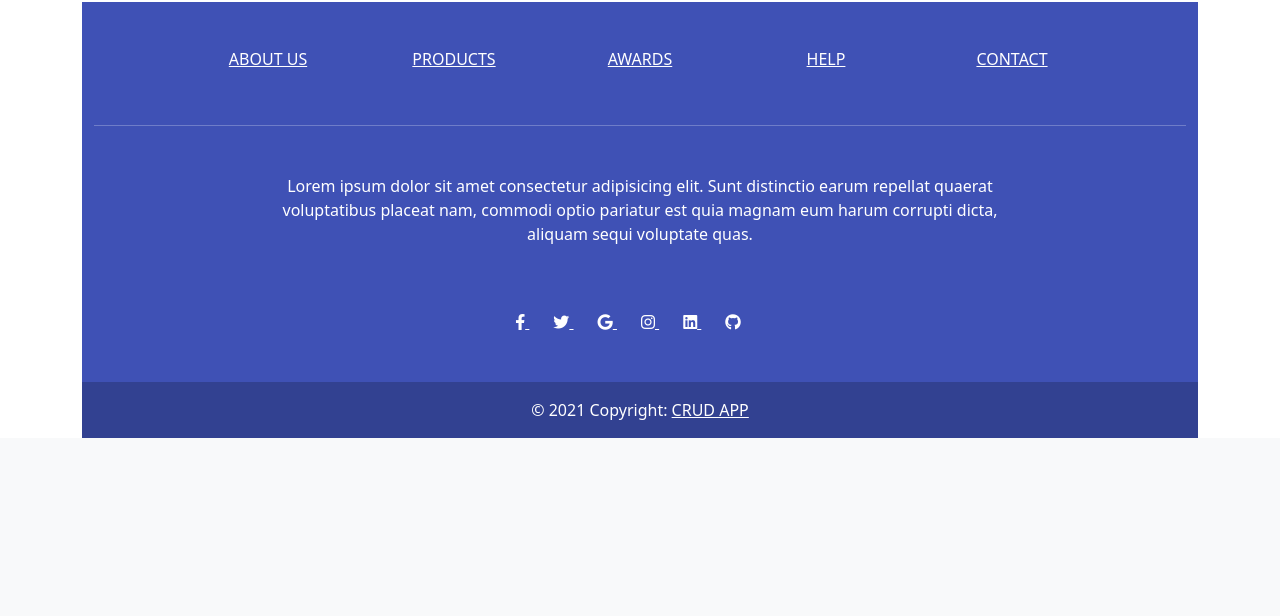
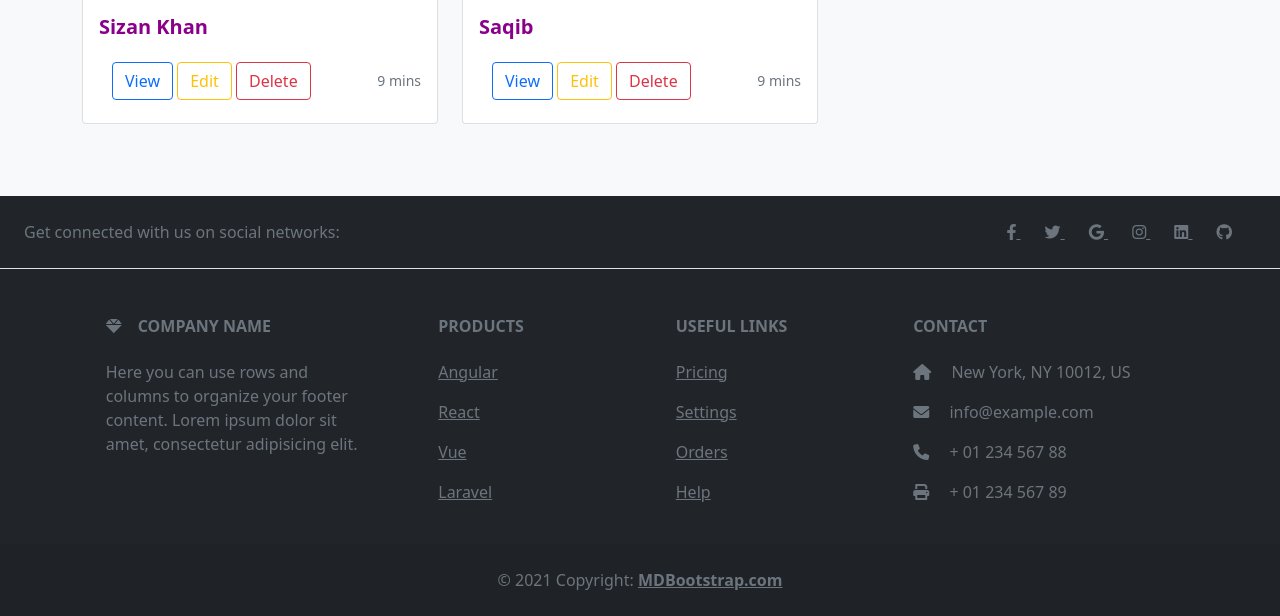
Before and after one commit to Saqib-Sizan-Khan/Django_CRUD_Project, a Django app: page /posts/ in a window 1280 px wide. Shown: the part 428-1044 px from the top of the page. Before the commit the page ends 866 px from the top, so only its background shows below. Run offline with Django 3.2, Linux system fonts and the light colour scheme; data comes from the database, SQL or seed files in the repository; both versions use the stored data as it was after the commit; some libraries are stand-ins or nearby versions.

Commit message:
update 3

```diff
--- a/templates/core/footer.html
+++ b/templates/core/footer.html
@@ -1,111 +1,126 @@
-<!-- Remove the container if you want to extend the Footer to full width. -->
+<!-- Footer -->
+<footer class="text-center text-lg-start bg-dark text-muted">
+  <!-- Section: Social media -->
+  <section
+    class="d-flex justify-content-center justify-content-lg-between p-4 border-bottom"
+  >
+    <!-- Left -->
+    <div class="me-5 d-none d-lg-block">
+      <span>Get connected with us on social networks:</span>
+    </div>
+    <!-- Left -->
 
-<div class="container my-6">
-  <!-- Footer -->
-  <footer class="text-center text-white" style="background-color: #3f51b5">
-    <!-- Grid container -->
-    <div class="container lg-12">
-      <!-- Section: Links -->
-      <section class="mt-5">
-        <!-- Grid row-->
-        <div class="row text-center d-flex justify-content-center pt-5">
+    <!-- Right -->
+    <div>
+      <a href="" class="me-4 text-reset">
+        <i class="fab fa-facebook-f"></i>
+      </a>
+      <a href="" class="me-4 text-reset">
+        <i class="fab fa-twitter"></i>
+      </a>
+      <a href="" class="me-4 text-reset">
+        <i class="fab fa-google"></i>
+      </a>
+      <a href="" class="me-4 text-reset">
+        <i class="fab fa-instagram"></i>
+      </a>
+      <a href="" class="me-4 text-reset">
+        <i class="fab fa-linkedin"></i>
+      </a>
+      <a href="" class="me-4 text-reset">
+        <i class="fab fa-github"></i>
+      </a>
+    </div>
+    <!-- Right -->
+  </section>
+  <!-- Section: Social media -->
+
+  <!-- Section: Links  -->
+  <section class="">
+    <div class="container text-center text-md-start mt-5">
+      <!-- Grid row -->
+      <div class="row mt-3">
         <!-- Grid column -->
-          <div class="col-md-2">
-            <h6 class="text-uppercase font-weight-bold">
-              <a href="#!" class="text-white">About us</a>
+        <div class="col-md-3 col-lg-4 col-xl-3 mx-auto mb-4">
+          <!-- Content -->
+          <h6 class="text-uppercase fw-bold mb-4">
+            <i class="fas fa-gem me-3"></i>Company name
           </h6>
+          <p>
+            Here you can use rows and columns to organize your footer content. Lorem ipsum
+            dolor sit amet, consectetur adipisicing elit.
+          </p>
         </div>
         <!-- Grid column -->
 
         <!-- Grid column -->
-          <div class="col-md-2">
-            <h6 class="text-uppercase font-weight-bold">
-              <a href="#!" class="text-white">Products</a>
+        <div class="col-md-2 col-lg-2 col-xl-2 mx-auto mb-4">
+          <!-- Links -->
+          <h6 class="text-uppercase fw-bold mb-4">
+            Products
           </h6>
+          <p>
+            <a href="#!" class="text-reset">Angular</a>
+          </p>
+          <p>
+            <a href="#!" class="text-reset">React</a>
+          </p>
+          <p>
+            <a href="#!" class="text-reset">Vue</a>
+          </p>
+          <p>
+            <a href="#!" class="text-reset">Laravel</a>
+          </p>
         </div>
         <!-- Grid column -->
 
         <!-- Grid column -->
-          <div class="col-md-2">
-            <h6 class="text-uppercase font-weight-bold">
-              <a href="#!" class="text-white">Awards</a>
+        <div class="col-md-3 col-lg-2 col-xl-2 mx-auto mb-4">
+          <!-- Links -->
+          <h6 class="text-uppercase fw-bold mb-4">
+            Useful links
           </h6>
+          <p>
+            <a href="#!" class="text-reset">Pricing</a>
+          </p>
+          <p>
+            <a href="#!" class="text-reset">Settings</a>
+          </p>
+          <p>
+            <a href="#!" class="text-reset">Orders</a>
+          </p>
+          <p>
+            <a href="#!" class="text-reset">Help</a>
+          </p>
         </div>
         <!-- Grid column -->
 
         <!-- Grid column -->
-          <div class="col-md-2">
-            <h6 class="text-uppercase font-weight-bold">
-              <a href="#!" class="text-white">Help</a>
+        <div class="col-md-4 col-lg-3 col-xl-3 mx-auto mb-md-0 mb-4">
+          <!-- Links -->
+          <h6 class="text-uppercase fw-bold mb-4">
+            Contact
           </h6>
-          </div>
-          <!-- Grid column -->
-
-          <!-- Grid column -->
-          <div class="col-md-2">
-            <h6 class="text-uppercase font-weight-bold">
-              <a href="#!" class="text-white">Contact</a>
-            </h6>
+          <p><i class="fas fa-home me-3"></i> New York, NY 10012, US</p>
+          <p>
+            <i class="fas fa-envelope me-3"></i>
+            info@example.com
+          </p>
+          <p><i class="fas fa-phone me-3"></i> + 01 234 567 88</p>
+          <p><i class="fas fa-print me-3"></i> + 01 234 567 89</p>
         </div>
         <!-- Grid column -->
       </div>
-        <!-- Grid row-->
-      </section>
-      <!-- Section: Links -->
-
-      <hr class="my-5" />
-
-      <!-- Section: Text -->
-      <section class="mb-5">
-        <div class="row d-flex justify-content-center">
-          <div class="col-lg-8">
-            <p>
-              Lorem ipsum dolor sit amet consectetur adipisicing elit. Sunt
-              distinctio earum repellat quaerat voluptatibus placeat nam,
-              commodi optio pariatur est quia magnam eum harum corrupti
-              dicta, aliquam sequi voluptate quas.
-            </p>
-          </div>
+      <!-- Grid row -->
     </div>
   </section>
-      <!-- Section: Text -->
-
-      <!-- Section: Social -->
-      <section class="text-center mb-5">
-        <a href="" class="text-white me-4">
-          <i class="fab fa-facebook-f"></i>
-        </a>
-        <a href="" class="text-white me-4">
-          <i class="fab fa-twitter"></i>
-        </a>
-        <a href="" class="text-white me-4">
-          <i class="fab fa-google"></i>
-        </a>
-        <a href="" class="text-white me-4">
-          <i class="fab fa-instagram"></i>
-        </a>
-        <a href="" class="text-white me-4">
-          <i class="fab fa-linkedin"></i>
-        </a>
-        <a href="" class="text-white me-4">
-          <i class="fab fa-github"></i>
-        </a>
-      </section>
-      <!-- Section: Social -->
-    </div>
-    <!-- Grid container -->
+  <!-- Section: Links  -->
 
   <!-- Copyright -->
-    <div
-         class="text-center p-3"
-         style="background-color: rgba(0, 0, 0, 0.2)"
-         >
+  <div class="text-center p-4" style="background-color: rgba(0, 0, 0, 0.05);">
     © 2021 Copyright:
-      <a class="text-white" href="#">CRUD APP</a
-        >
+    <a class="text-reset fw-bold" href="https://mdbootstrap.com/">MDBootstrap.com</a>
   </div>
   <!-- Copyright -->
 </footer>
 <!-- Footer -->
-</div>
-<!-- End of .container -->
--- a/templates/core/index.html
+++ b/templates/core/index.html
@@ -8,7 +8,7 @@
                 {% for core in index %}
                     <div class="col-md-4">
                         <div class="card mb-4 box-shadow">
-                            <img class="card-img-top" src="https://via.placeholder.com/150x100" alt="Card image Cap">
+                            <img class="card-img-top" src="https://cdn.pixabay.com/photo/2018/01/14/23/12/nature-3082832__480.jpg" alt="Card image Cap">
                             <div class="card-body">
                                 <h4 class=""><a href="{{ core.get_absolute_url }}">{{ core.title }}</a></h4>
                                 <p class="card-text"></p>
--- a/templates/core/navbar.html
+++ b/templates/core/navbar.html
@@ -1,3 +1,4 @@
+
 <nav class="navbar navbar-expand-lg navbar-light bg-danger">
   <div class="container-fluid">
     <a class="navbar-brand" href="#">CRUD App</a>
--- a/templates/core/posts.html
+++ b/templates/core/posts.html
@@ -34,9 +34,9 @@
                 {% for post in post_list %}
                     <div class="col-md-4">
                         <div class="card mb-4 box-shadow">
-                            <img class="card-img-top" src="https://via.placeholder.com/150x100" alt="Card image Cap">
+                            <img class="card-img-top" src="https://cdn.pixabay.com/photo/2018/01/14/23/12/nature-3082832__480.jpg" alt="Card image Cap">
                             <div class="card-body">
-                                <h4 class="lead">{{ post.title }}</h4>
+                                <h4 style="font-weight: bold;color: darkmagenta" class="lead">{{ post.title }}</h4>
                                 <p class="card-text"></p>
                                 <div class="d-flex justify-content-between align-items-center">
                                     <div class="btn">
--- a/templates/core/single.html
+++ b/templates/core/single.html
@@ -3,7 +3,7 @@
 <div class="container">
     <div class="row">
         <div class="col-12 pt-5">
-            <img class="card-img-top" src="https://via.placeholder.com/300x100">
+            <img class="card-img-top" src="https://cdn.pixabay.com/photo/2018/01/14/23/12/nature-3082832__480.jpg">
             <h2 class="pt-5">{{ post.title }}</h2>
             <p>{{ post.excerpt }}</p>
         </div>
```
Also changed, not shown: db.sqlite3. Lines whose indentation alone changed are shown as unchanged.
